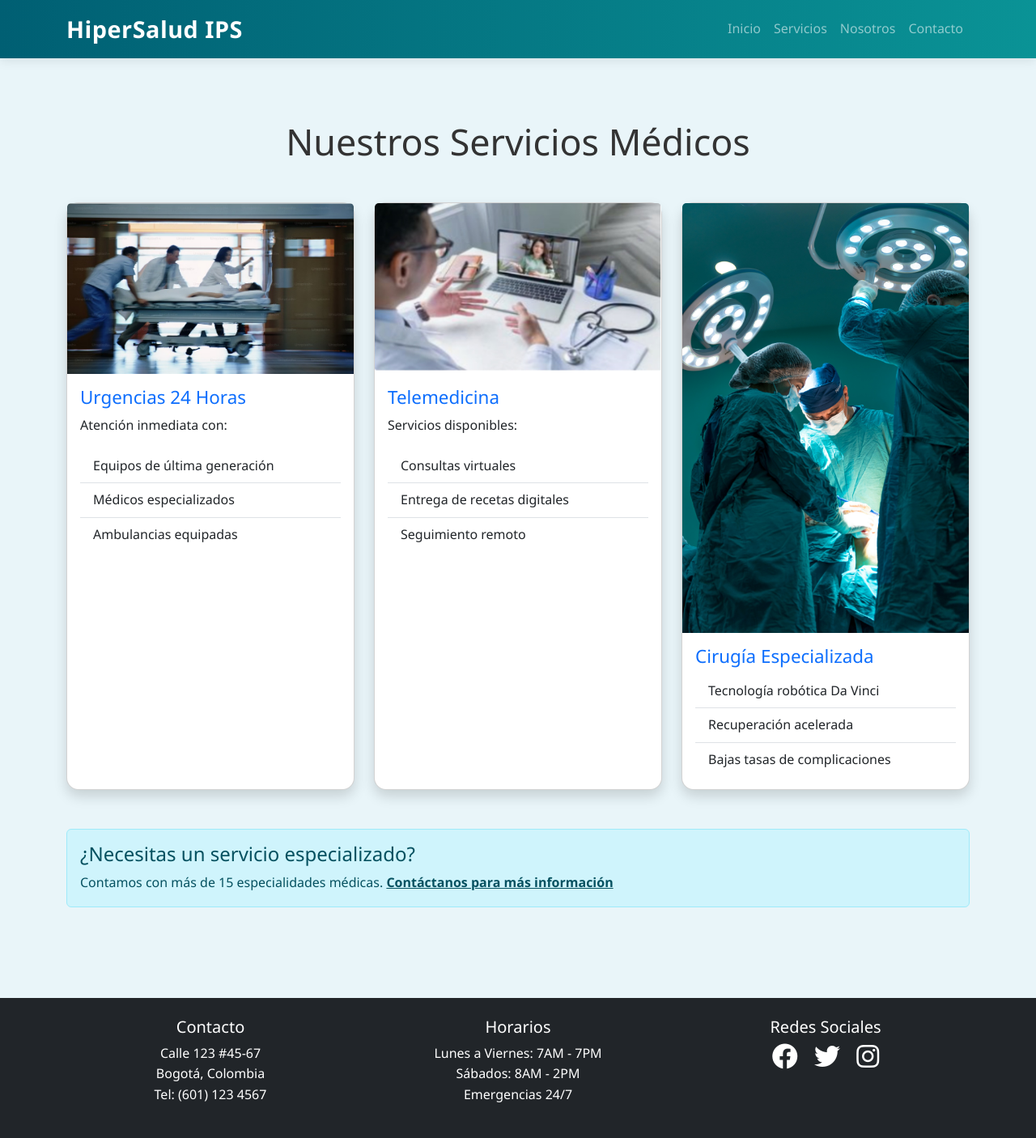
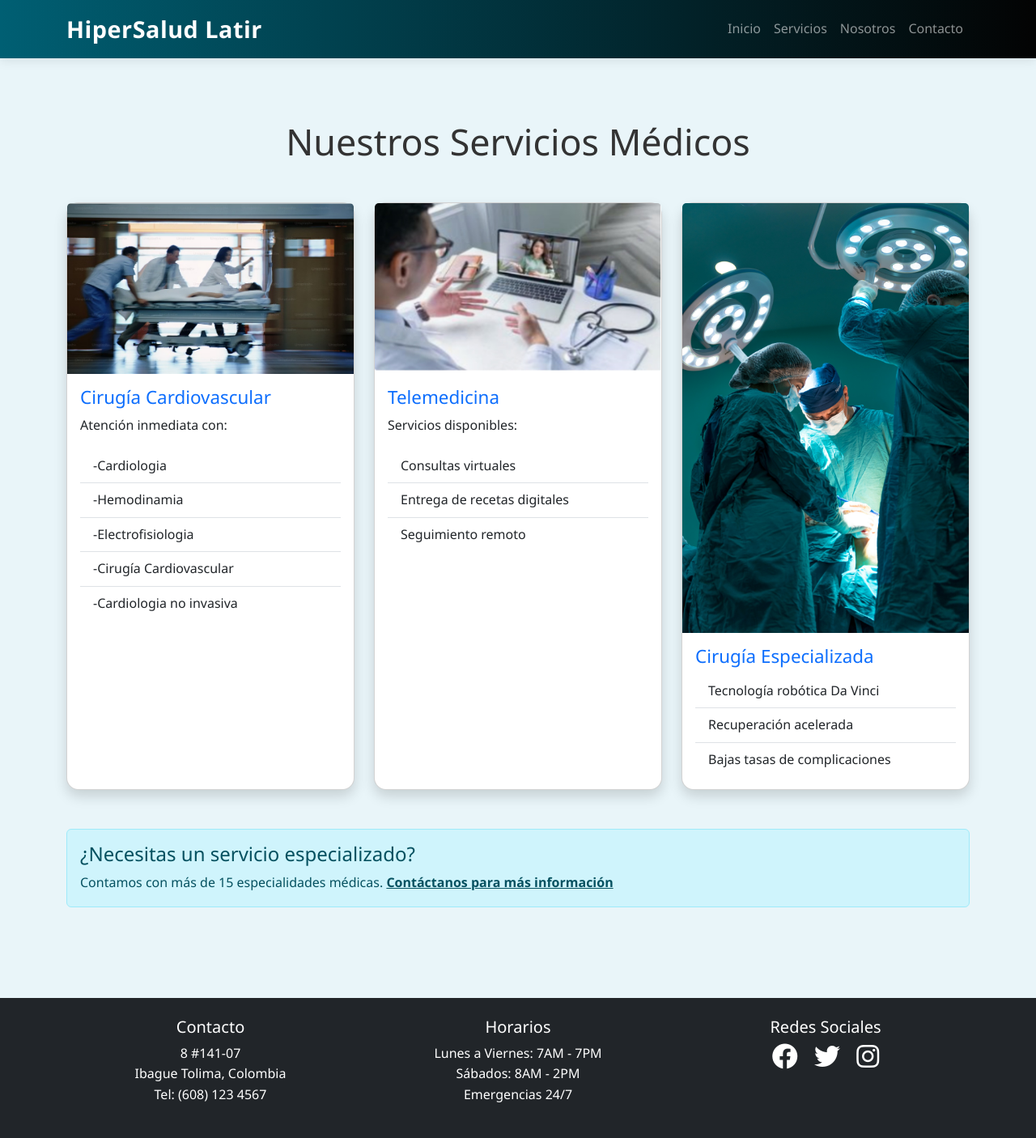
Before and after one commit to RACIEL81/HiperSalud, a Flask app: page /servicios in a window 1280 px wide. Shown: the whole page at 81% size. Run offline with Flask 3, Linux system fonts and the light colour scheme.

Commit message:
Actualización del sitio web

```diff
--- a/static/css/style.css
+++ b/static/css/style.css
@@ -1,6 +1,6 @@
 :root {
     --primary-color: #005f73;    /* Azul médico principal */
-    --secondary-color: #0a9396;  /* Verde/azul complementario */
+    --secondary-color: #030303;  /* Verde/azul complementario */
     --accent-color: #94d2bd;     /* Toque fresco */
     --light-color: #e9f5f9;      /* Fondo claro actualizado */
     --dark-color: #1d3557;       /* Textos oscuros */
--- a/templates/base.html
+++ b/templates/base.html
@@ -12,7 +12,7 @@
     <!-- Barra de navegación -->
     <nav class="navbar navbar-expand-lg navbar-dark bg-primary fixed-top">
         <div class="container">
-            <a class="navbar-brand" href="/">HiperSalud IPS</a>
+            <a class="navbar-brand" href="/">HiperSalud Latir</a>
             <button class="navbar-toggler" type="button" data-bs-toggle="collapse" data-bs-target="#navbarNav">
                 <span class="navbar-toggler-icon"></span>
             </button>
@@ -35,7 +35,7 @@
             <div class="row">
                 <div class="col-md-4 text-center">
                     <h5>Contacto</h5>
-                    <p>Calle 123 #45-67<br>Bogotá, Colombia<br>Tel: (601) 123 4567</p>
+                    <p>8 #141-07<br> Ibague Tolima, Colombia<br>Tel: (608) 123 4567</p>
                 </div>
                 <div class="col-md-4 text-center">
                     <h5>Horarios</h5>
--- a/templates/servicios.html
+++ b/templates/servicios.html
@@ -13,12 +13,14 @@
                          class="card-img-top"
                          alt="Servicio de Urgencias 24 horas">
                     <div class="card-body">
-                        <h3 class="card-title text-primary">Urgencias 24 Horas</h3>
+                        <h3 class="card-title text-primary">Cirugía Cardiovascular</h3>
                         <p class="card-text">Atención inmediata con:</p>
                         <ul class="list-group list-group-flush">
-                            <li class="list-group-item">Equipos de última generación</li>
-                            <li class="list-group-item">Médicos especializados</li>
-                            <li class="list-group-item">Ambulancias equipadas</li>
+                            <li class="list-group-item">-Cardiologia</li>
+                            <li class="list-group-item">-Hemodinamia</li>
+                            <li class="list-group-item">-Electrofisiologia</li>
+                            <li class="list-group-item">-Cirugía Cardiovascular</li>
+                            <li class="list-group-item">-Cardiologia no invasiva</li>
                         </ul>
                     </div>
                 </div>
--- a/templates/solicitar_cita.html
+++ b/templates/solicitar_cita.html
@@ -3,7 +3,7 @@
 {% block contenido %}
 <section class="py-5">
     <div class="container">
-        <h2 class="text-center text-primary mb-4">Agenda tu cita</h2>
+        <h2 class="text-center text-accen mb-4">AGENDA TU CITA</h2>
         <p class="text-center text-dark">Déjanos tus datos y uno de nuestros asesores estará en contacto contigo.</p>
         <form id="form-cita" class="mt-4">
             <div class="mb-3">
```
Also changed, not shown: templates/contacto.html (+5 -4 lines), templates/nosotros.html (+4 -4 lines), 1 other file.
